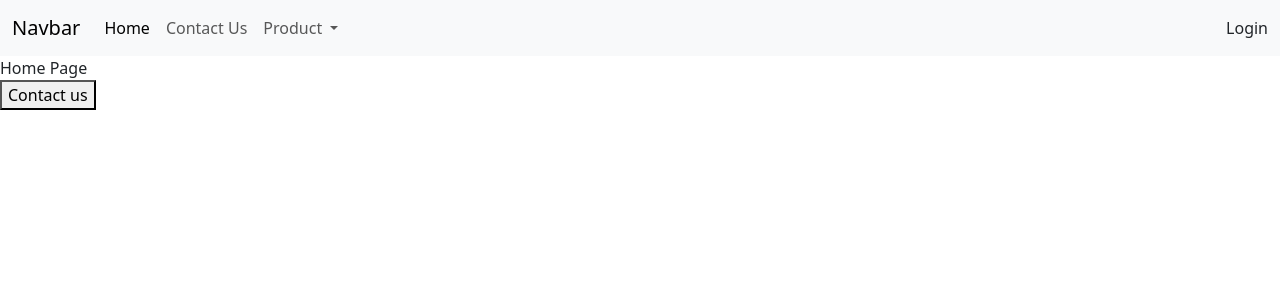
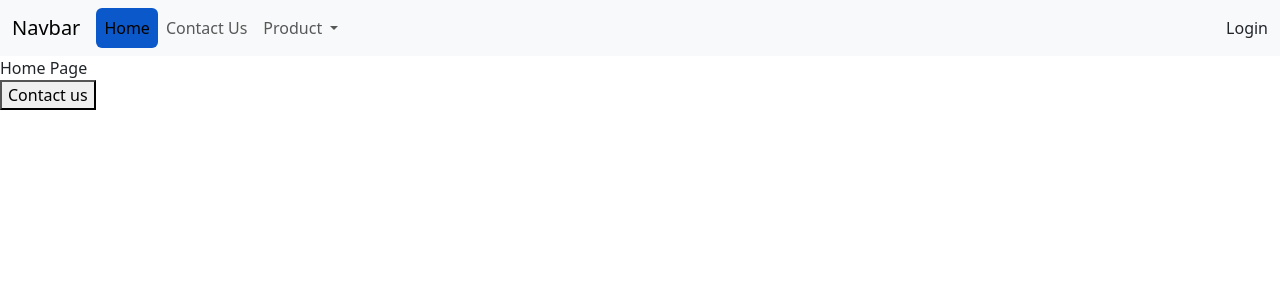
Before and after one commit to JLXP/vue-router-3, a Vue app: page / in a window 1280 px wide. Shown: the top 300 px of the page. Built offline with nearby package versions, Linux system fonts and the light colour scheme.

Commit message:
active class link

```diff
--- a/src/Router/routes.js
+++ b/src/Router/routes.js
@@ -71,7 +71,7 @@ const router = createRouter({
       component: NotFound,
     },
   ],
-  linkActiveClass:"active"
+  linkActiveClass:"active btn btn-primary"
 });
 
 router.beforeEach((to, from) => {
```
